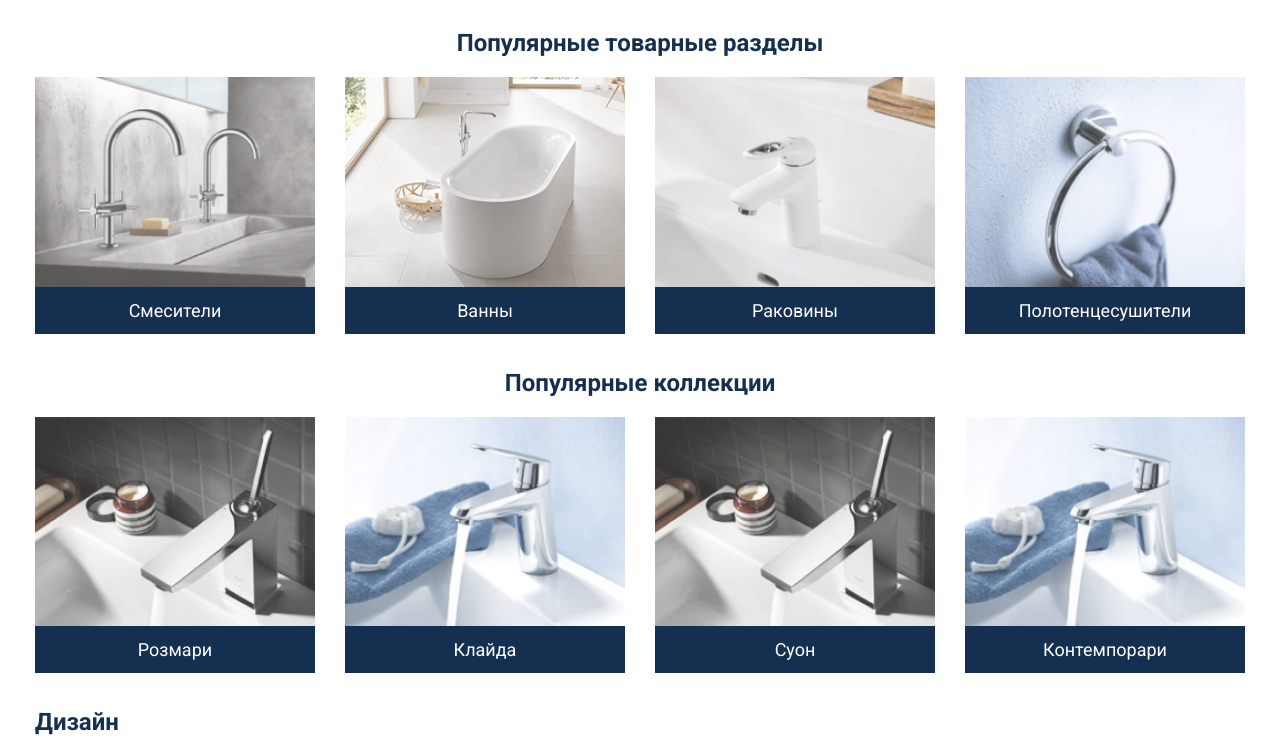
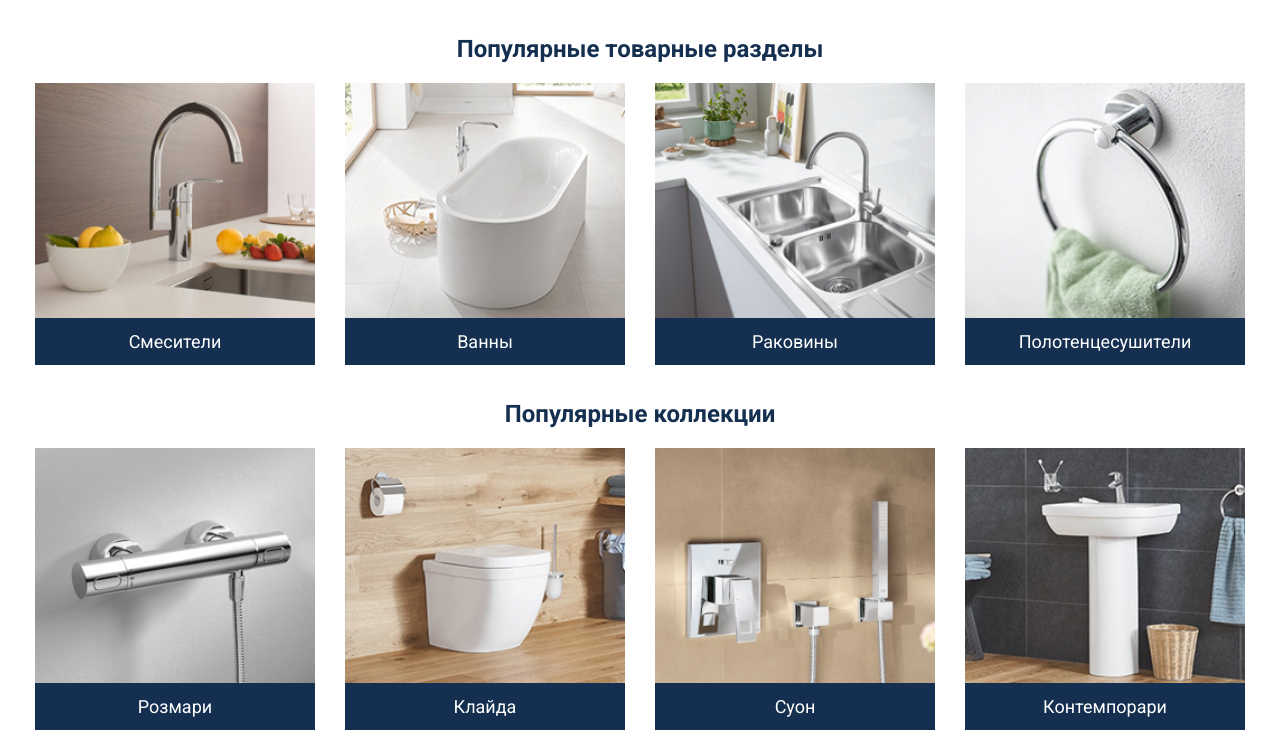
Before and after one commit to goldwinalec/santehnika-tut, a plain HTML site: page index.html in a window 1280 px wide. Shown: the part 554-1300 px from the top of the page. Drawn offline with nearby package versions, Linux system fonts and the light colour scheme.

Commit message:
Заменила картинки

```diff
--- a/index.html
+++ b/index.html
@@ -20,7 +20,7 @@
     <div class="container">
       <div class="row">
         <div class="col-12">
-          <img class="top-header__logo" src="img/groho-logo.png" alt="" />
+          <img class="top-header__logo" src="img/grohe-logo.png" alt="" />
         </div>
       </div>
     </div>
@@ -57,7 +57,7 @@
         <div class="col-sm-6 col-lg-3">
           <div class="popular-sections__item">
             <div class="popular-sections__item-img">
-              <img src="img/sections-1.png" alt="" class="img-fluid" />
+              <img src="img/sections-1.jpg" alt="" class="img-fluid" />
             </div>
             <div class="popular-sections__item-title">Смесители</div>
           </div>
@@ -65,7 +65,7 @@
         <div class="col-sm-6 col-lg-3">
           <div class="popular-sections__item">
             <div class="popular-sections__item-img">
-              <img src="img/sections-2.png" alt="" class="img-fluid" />
+              <img src="img/sections-2.jpg" alt="" class="img-fluid" />
             </div>
             <div class="popular-sections__item-title">Ванны</div>
           </div>
@@ -73,7 +73,7 @@
         <div class="col-sm-6 col-lg-3">
           <div class="popular-sections__item">
             <div class="popular-sections__item-img">
-              <img src="img/sections-3.png" alt="" class="img-fluid" />
+              <img src="img/sections-3.jpg" alt="" class="img-fluid" />
             </div>
             <div class="popular-sections__item-title">Раковины</div>
           </div>
@@ -81,7 +81,7 @@
         <div class="col-sm-6 col-lg-3">
           <div class="popular-sections__item">
             <div class="popular-sections__item-img">
-              <img src="img/sections-4.png" alt="" class="img-fluid" />
+              <img src="img/sections-4.jpg" alt="" class="img-fluid" />
             </div>
             <div class="popular-sections__item-title">
               Полотенцесушители
@@ -98,7 +98,7 @@
         <div class="col-sm-6 col-lg-3">
           <div class="popular-collections__item">
             <div class="popular-collections__item-img">
-              <img src="img/collections-1.png" alt="" />
+              <img src="img/collections-1.jpg" alt="" />
             </div>
             <div class="popular-collections__item-title">Розмари</div>
           </div>
@@ -106,7 +106,7 @@
         <div class="col-sm-6 col-lg-3">
           <div class="popular-collections__item">
             <div class="popular-collections__item-img">
-              <img src="img/collections-2.png" alt="" />
+              <img src="img/collections-2.jpg" alt="" />
             </div>
             <div class="popular-collections__item-title">Клайда</div>
           </div>
@@ -114,7 +114,7 @@
         <div class="col-sm-6 col-lg-3">
           <div class="popular-collections__item">
             <div class="popular-collections__item-img">
-              <img src="img/collections-3.png" alt="" />
+              <img src="img/collections-3.jpg" alt="" />
             </div>
             <div class="popular-collections__item-title">Суон</div>
           </div>
@@ -122,7 +122,7 @@
         <div class="col-sm-6 col-lg-3">
           <div class="popular-collections__item">
             <div class="popular-collections__item-img">
-              <img src="img/collections-4.png" alt="" />
+              <img src="img/collections-4.jpg" alt="" />
             </div>
             <div class="popular-collections__item-title">Контемпорари</div>
           </div>
--- a/scss/media.scss
+++ b/scss/media.scss
@@ -38,7 +38,7 @@
     width: 180px;
   }
   .main-header__brand-img {
-    width: 55px;
+    width: 58px;
   }
   .main-header__contacts {
     margin-right: 10px;
```
Also changed, not shown: css/media.css, css/style.css, img/brand-logo.png, img/collections-1.jpg (added), img/collections-2.jpg (added), img/collections-3.jpg (added), img/collections-4.jpg (added), img/design.png (deleted), img/grohe-logo.png (added), img/groho-logo.png (deleted), img/sections-1.jpg (added), img/sections-2.jpg (added), img/sections-3.jpg (added), img/sections-4.jpg (added), 2 more files.
